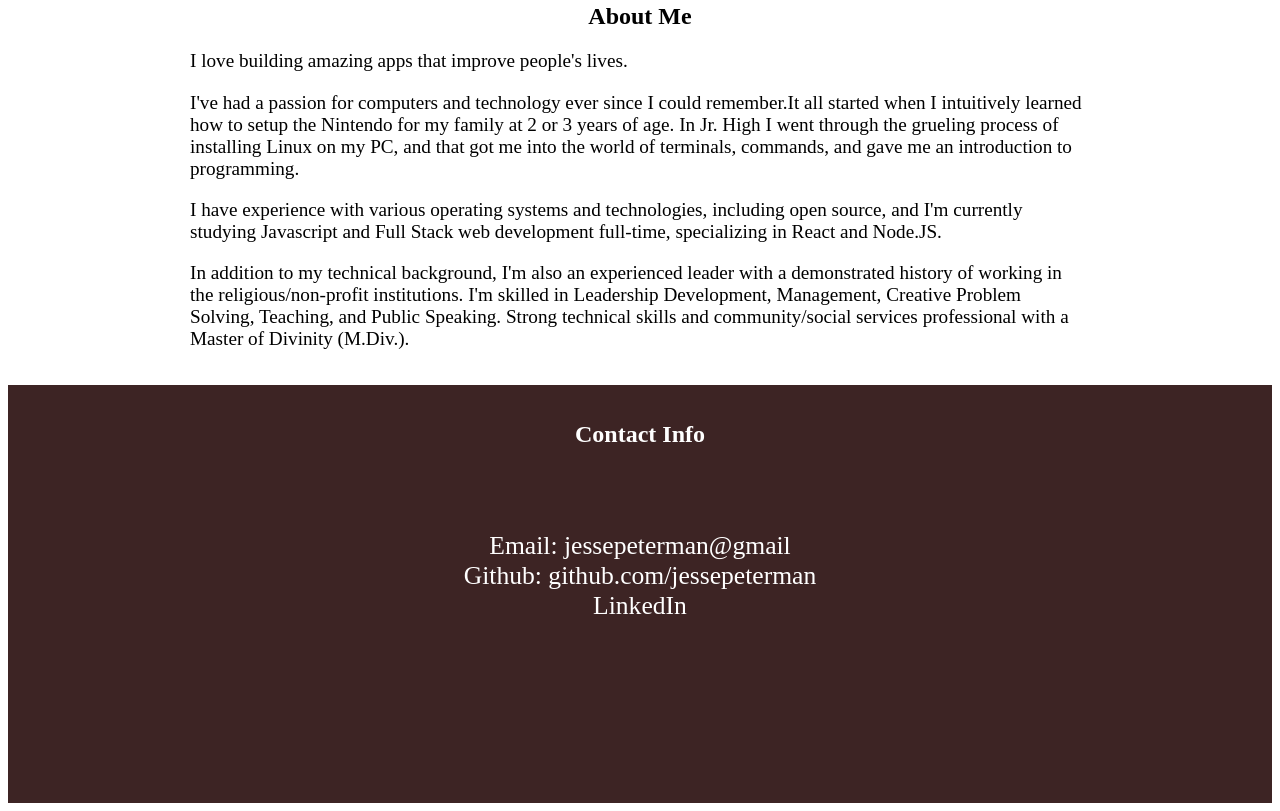
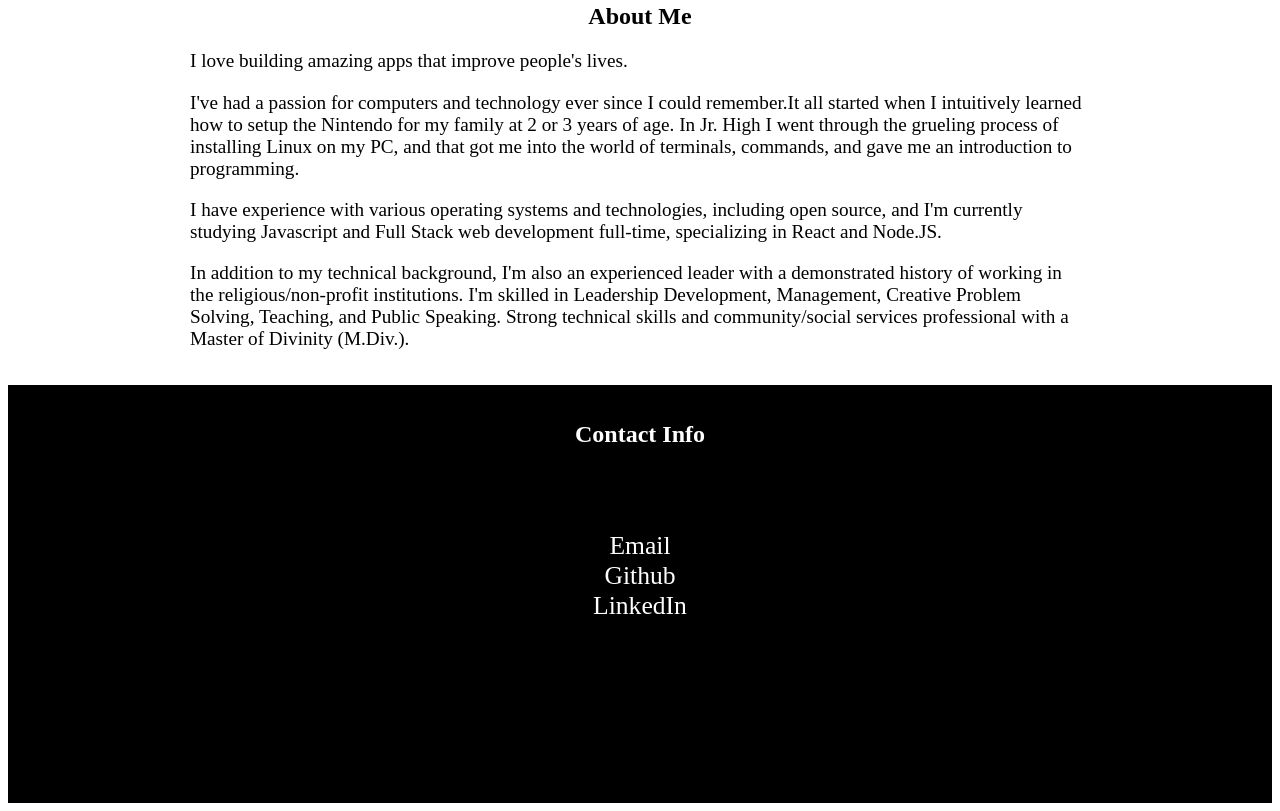
Before and after one commit to jessepeterman/portfolio-old, a website: page docs/index.html in a window 1280 px wide. Shown: the part 1122-1933 px from the top of the page. Drawn offline with Linux system fonts and the light colour scheme.

Commit message:
updated contact info format

```diff
--- a/docs/index.html
+++ b/docs/index.html
@@ -63,8 +63,8 @@
     <!-- Contact info -->
     <div id="contact-info" class="contact-info">
       <h2>Contact Info</h2>
-      <p>Email: <a href="mailto:jessepeterman@gmail.com">jessepeterman@gmail</a>
-        <br>Github: <a href="https://www.github.com/jessepeterman">github.com/jessepeterman</a>
+      <p><a href="mailto:jessepeterman@gmail.com">Email</a>
+        <br><a href="https://www.github.com/jessepeterman">Github</a>
         <br><a href="https://www.linkedin.com/in/jesse-peterman-7506b478/">LinkedIn</a></p>
     </div>
   </div>
--- a/docs/styles.css
+++ b/docs/styles.css
@@ -8,13 +8,8 @@ h1 {
   font-size: 3rem;
   font-weight: 400;
   text-align: center;
-  transform: translateY(50%)
+  transform: translateY(50%);
 }
-
-/* .container(
-width: 900px;
-margin: auto;
-) */
 
 /* Setup nav, navbtn, and nav menu */
 .nav {
@@ -121,7 +116,7 @@ html.can-touch .nav-btn:hover{
 }
 
 .wrapper > div:nth-child(2n){
-  background: rgb(61, 36, 36);
+  background: black;
   color: white;
 }
 
```
